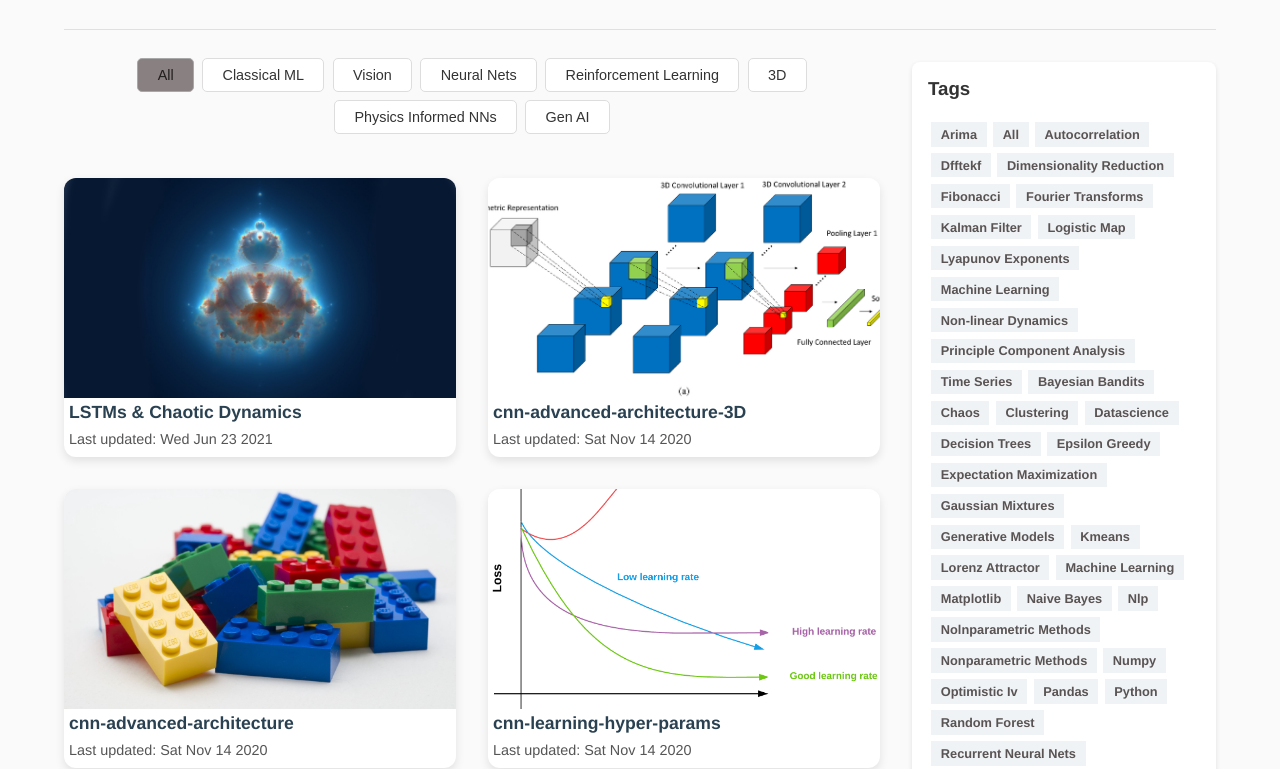
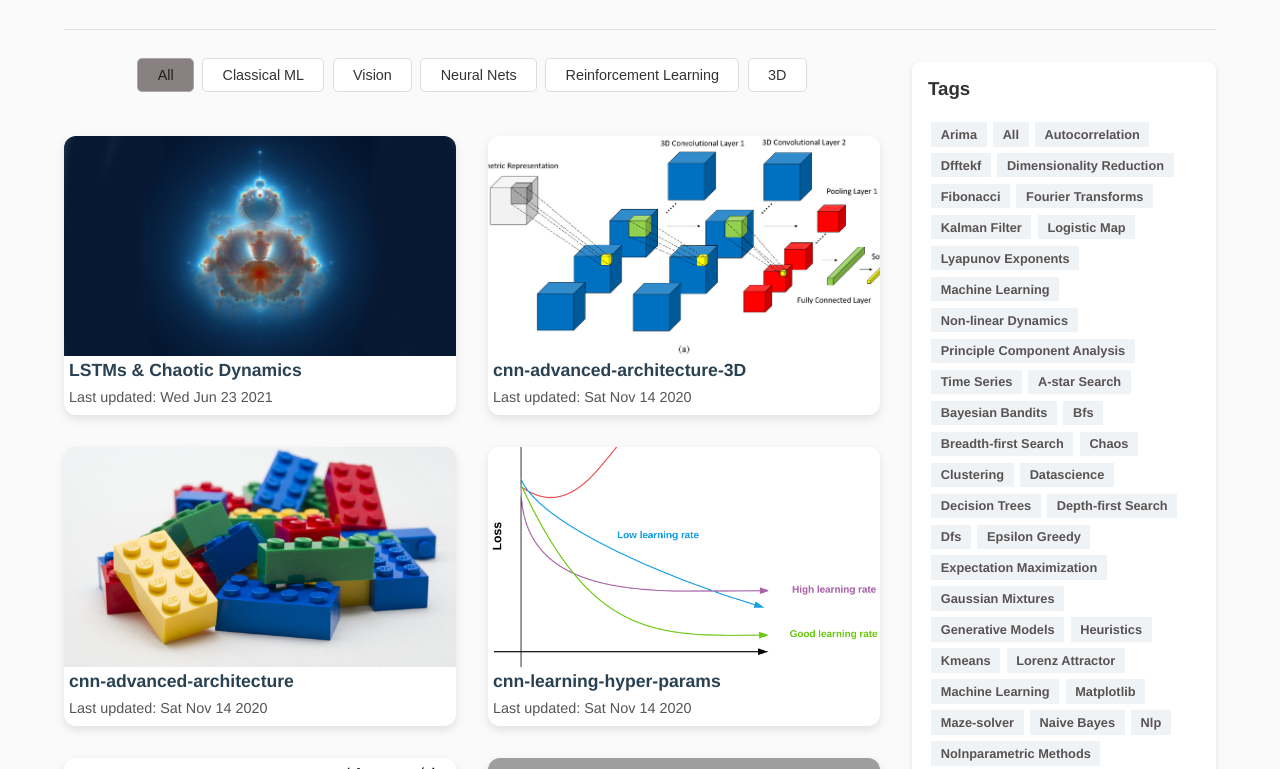
Before and after one commit to mbastola/mbastola.github.io, a plain HTML site: page index.html in a window 1280 px wide. Shown: the part 819-1588 px from the top of the page. Drawn offline with Linux system fonts and the light colour scheme; grey boxes are pictures that could not be loaded.

Commit message:
working multi card

```diff
--- a/index.html
+++ b/index.html
@@ -288,8 +288,6 @@
           <button class="filter-btn" data-filter="nn">Neural Nets</button>
           <button class="filter-btn" data-filter="rl">Reinforcement Learning</button>
           <button class="filter-btn" data-filter="3d">3D</button>
-          <button class="filter-btn" data-filter="rl">Physics Informed NNs</button>
-          <button class="filter-btn" data-filter="rl">Gen AI</button>
           </nav>
         </div>
         <div class="grid" id="repo-grid"></div>
@@ -363,8 +361,10 @@
       const next = allProjects.slice(visibleCount, visibleCount + limit);
       next.forEach((proj, i) => {
         const card = document.createElement("div");
-        category = proj.category;
-        card.className = `card category-${category}`;
+        card.className = "card"
+        for ( const cat of proj.category ){
+          card.className += ` category-${cat}`;
+        }
         const img = document.createElement("img");
         img.src = proj.img;
         img.onerror = () => img.src = "https://placehold.co/400x300";
--- a/site/projects.json
+++ b/site/projects.json
@@ -2,7 +2,7 @@
   {
     "repo": "machine-learning-in-python",
     "folder": "LSTMs & Chaotic Dynamics",
-    "category":"rl",
+    "category":["nn","ai4s"],
     "url": "https://github.com/mbastola/neural-nets-in-python/tree/master/deep-neural-nets/lstm",
     "img": "./site/images/repos/lstm.jpg",
     "updated": "2021-06-23T04:41:02Z",
@@ -12,17 +12,17 @@
   {
     "repo": "machine-learning-in-python",
     "folder": "A-star (A*) search",
-    "category":"rl",
+    "category":["rl"],
     "url": "https://github.com/mbastola/machine-learning-in-python/tree/master/Reinforcement-Learning/a-star",
     "img": "./site/images/repos/a_star.png",
     "updated": "2019-03-11T04:41:02Z",
     "readme_url": "https://raw.githubusercontent.com/mbastola/machine-learning-in-python/master/Reinforcement-Learning/a-star/README.md",
-    "tags": ["All","reinforcement learning","datascience","epsilon greedy","Machine Learning","matplotlib","numpy","optimistic iv","pandas","python","statistics","thompson sampling","ucb1"]
+    "tags": ["All","reinforcement learning","matplotlib","numpy","a-star search","python","dfs","bfs","breadth-first search","depth-first search","tree search", "maze-solver", "heuristics"]
   },
   {
     "repo": "machine-learning-in-python",
     "folder": "Minimax",
-    "category":"rl",
+    "category":["rl"],
     "url": "https://github.com/mbastola/machine-learning-in-python/tree/master/Reinforcement-Learning/min-max",
     "img": "./site/images/repos/minimax.png",
     "updated": "2019-03-20T04:41:02Z",
@@ -32,7 +32,7 @@
   {
     "repo": "machine-learning-in-python",
     "folder": "Expectimax",
-    "category":"rl",
+    "category":["rl"],
     "url": "https://github.com/mbastola/machine-learning-in-python/tree/master/Reinforcement-Learning/expectimax",
     "img": "./site/images/repos/expectimax.webp",
     "updated": "2019-04-01T04:41:02Z",
@@ -42,7 +42,7 @@
   {
     "repo": "machine-learning-in-python",
     "folder": "Markov-Decision-Processes",
-    "category":"rl",
+    "category":["rl"],
     "url": "https://github.com/mbastola/machine-learning-in-python/tree/master/Reinforcement-Learning/mdp",
     "img": "./site/images/repos/mdp.webp",
     "updated": "2019-06-11T04:41:02Z",
@@ -52,7 +52,7 @@
   {
     "repo": "machine-learning-in-python",
     "folder": "Monte-Carlo",
-    "category":"rl",
+    "category":["rl"],
     "url": "https://github.com/mbastola/machine-learning-in-python/tree/master/Reinforcement-Learning/monte-carlo",
     "img": "./site/images/repos/monte_carlo.png",
     "updated": "2019-07-12T04:41:02Z",
@@ -62,7 +62,7 @@
   {
     "repo": "machine-learning-in-python",
     "folder": "Q-learning",
-    "category":"rl",
+    "category":["rl"],
     "url": "https://github.com/mbastola/machine-learning-in-python/tree/master/Reinforcement-Learning/q-learning",
     "img": "./site/images/repos/q-learn.png",
     "updated": "2019-08-23T04:41:02Z",
@@ -72,7 +72,7 @@
   {
     "repo": "machine-learning-in-python",
     "folder": "Hypothesis-Testing-III-Bayesian-Methods",
-    "category":"ml",
+    "category":["ml"],
     "url": "https://github.com/mbastola/machine-learning-in-python/tree/master/Hypothesis-Testing-III-Bayesian-Methods",
     "img": "./site/images/repos/slots1.jpg",
     "updated": "2018-07-20T04:41:02Z",
@@ -82,7 +82,7 @@
   {
     "repo": "neural-nets-in-python",
     "folder": "cnn-advanced-architecture-3D",
-    "category":"nn",
+    "category":["nn","cv"],
     "url": "https://github.com/mbastola/neural-nets-in-python/tree/master/convolutional-neural-nets/cnn-advanced-architecture-3D",
     "img": "./site/images/repos/conv4.jpg",
     "updated": "2020-11-14T19:37:52Z",
@@ -92,7 +92,7 @@
   {
     "repo": "neural-nets-in-python",
     "folder": "cnn-advanced-architecture",
-    "category":"nn",
+    "category":["nn","cv"],
     "url": "https://github.com/mbastola/neural-nets-in-python/tree/master/convolutional-neural-nets/cnn-advanced-architecture",
     "img": "./site/images/repos/cnn3.jpeg",
     "updated": "2020-11-14T19:37:52Z",
@@ -102,7 +102,7 @@
   {
     "repo": "neural-nets-in-python",
     "folder": "cnn-learning-hyper-params",
-    "category":"nn",
+    "category":["nn","cv"],
     "url": "https://github.com/mbastola/neural-nets-in-python/tree/master/convolutional-neural-nets/cnn-learning-hyper-params",
     "img": "./site/images/repos/hyperparam.png",
     "updated": "2020-11-14T19:37:52Z",
@@ -112,7 +112,7 @@
   {
     "repo": "neural-nets-in-python",
     "folder": "cnn-tensorflow",
-    "category":"nn",
+    "category":["nn","cv"],
     "url": "https://github.com/mbastola/neural-nets-in-python/tree/master/convolutional-neural-nets/cnn-tensorflow",
     "img": "./site/images/repos/cnn1.jpeg",
     "updated": "2020-11-14T19:37:52Z",
@@ -122,7 +122,7 @@
   {
     "repo": "neural-nets-in-python",
     "folder": "neural_style_transfer",
-    "category":"nn",
+    "category":["nn","cv"],
     "url": "https://github.com/mbastola/neural-nets-in-python/tree/master/convolutional-neural-nets/neural_style_transfer",
     "img": "./site/images/repos/nst.png",
     "updated": "2020-11-14T19:37:52Z",
@@ -132,7 +132,7 @@
   {
     "repo": "neural-nets-in-python",
     "folder": "ann-tensorflow",
-    "category":"nn",
+    "category":["nn"],
     "url": "https://github.com/mbastola/neural-nets-in-python/tree/master/deep-neural-nets/ann-tensorflow",
     "img": "./site/images/repos/deep2.png",
     "updated": "2020-11-14T19:33:23Z",
@@ -142,7 +142,7 @@
   {
     "repo": "neural-nets-in-python",
     "folder": "ann-numpy",
-    "category":"nn",
+    "category":["nn"],
     "url": "https://github.com/mbastola/neural-nets-in-python/tree/master/deep-neural-nets/ann-numpy",
     "img": "./site/images/repos/deep.png",
     "updated": "2020-11-14T19:33:23Z",
@@ -152,7 +152,7 @@
   {
     "repo": "computer-vision-cpp-python",
     "folder": "Eigen_faces",
-    "category":"cv",
+    "category":["cv"],
     "url": "https://github.com/mbastola/computer-vision-cpp-python/tree/master/courseworks-non-opencv/Eigen_faces",
     "img": "./site/images/repos/eigenf.jpg",
     "updated": "2020-11-14T01:23:43Z",
@@ -162,7 +162,7 @@
   {
     "repo": "computer-vision-cpp-python",
     "folder": "Features_Detection_And_Matching",
-    "category":"cv",
+    "category":["cv"],
     "url": "https://github.com/mbastola/computer-vision-cpp-python/tree/master/courseworks-non-opencv/Features_Detection_And_Matching",
     "img": "./site/images/repos/houghp.png",
     "updated": "2020-11-14T01:23:43Z",
@@ -172,7 +172,7 @@
   {
     "repo": "computer-vision-cpp-python",
     "folder": "Panorama",
-    "category":"cv",
+    "category":["cv"],
     "url": "https://github.com/mbastola/computer-vision-cpp-python/tree/master/courseworks-non-opencv/Panorama",
     "img": "./site/images/repos/yosemite.jpg",
     "updated": "2020-11-14T01:23:43Z",
@@ -182,7 +182,7 @@
   {
     "repo": "computer-vision-cpp-python",
     "folder": "features-matching",
-    "category":"cv",
+    "category":["cv"],
     "url": "https://github.com/mbastola/computer-vision-cpp-python/tree/master/features-matching",
     "img": "./site/images/repos/homography3.png",
     "updated": "2020-11-14T01:23:43Z",
@@ -192,7 +192,7 @@
   {
     "repo": "computer-vision-cpp-python",
     "folder": "image-restoration",
-    "category":"cv",
+    "category":["cv"],
     "url": "https://github.com/mbastola/computer-vision-cpp-python/tree/master/image-restoration",
     "img": "./site/images/repos/restore.jpg",
     "updated": "2020-11-14T01:23:43Z",
@@ -202,7 +202,7 @@
   {
     "repo": "computer-vision-cpp-python",
     "folder": "motion-tracking",
-    "category":"cv",
+    "category":["cv"],
     "url": "https://github.com/mbastola/computer-vision-cpp-python/tree/master/motion-tracking",
     "img": "./site/images/repos/optical.png",
     "updated": "2020-11-14T01:23:43Z",
@@ -212,7 +212,7 @@
   {
     "repo": "computer-vision-cpp-python",
     "folder": "panorama-opencv",
-    "category":"cv",
+    "category":["cv"],
     "url": "https://github.com/mbastola/computer-vision-cpp-python/tree/master/panorama-opencv",
     "img": "./site/images/repos/epipolar.png",
     "updated": "2020-11-14T01:23:43Z",
@@ -222,7 +222,7 @@
   {
     "repo": "machine-learning-in-python",
     "folder": "Linear-Regression",
-    "category":"ml",
+    "category":["ml"],
     "url": "https://github.com/mbastola/machine-learning-in-python/tree/master/Linear-Regression",
     "img": "./site/images/repos/math.jpg",
     "updated": "2018-04-14T03:13:32Z",
@@ -232,7 +232,7 @@
   {
     "repo": "computer-vision-cpp-python",
     "folder": "object-detection-ssd-opencv",
-    "category":"cv",
+    "category":["cv"],
     "url": "https://github.com/mbastola/computer-vision-cpp-python/tree/master/object-detection-ssd-opencv",
     "img": "./site/images/repos/ssd.png",
     "updated": "2020-11-12T02:43:21Z",
@@ -242,7 +242,7 @@
   {
     "repo": "neural-nets-in-python",
     "folder": "Brachistochrone",
-    "category":"rl",
+    "category":["rl","nn","ai4s"],
     "url": "https://github.com/mbastola/neural-nets-in-python/tree/master/deep-reinforcement-learning/brachistochrone",
     "img": "./site/images/repos/brach.jpg",
     "updated": "2019-09-09T03:16:19Z",
@@ -252,7 +252,7 @@
   {
     "repo": "computer-vision-cpp-python",
     "folder": "multi_view_structure_sfm",
-    "category":"3d",
+    "category":["3d","cv"],
     "url": "https://github.com/mbastola/computer-vision-cpp-python/tree/master/multi_view_structure_sfm",
     "img": "./site/images/repos/mvs.png",
     "updated": "2018-10-28T17:01:00Z",
@@ -262,7 +262,7 @@
   {
     "repo": "computer-vision-cpp-python",
     "folder": "multi_view_structure_sfm2",
-    "category":"3d",
+    "category":["3d","cv"],
     "url": "https://github.com/mbastola/computer-vision-cpp-python/tree/master/multi_view_structure_sfm2",
     "img": "./site/images/repos/mvs3.png",
     "updated": "2018-10-28T17:01:00Z",
@@ -272,7 +272,7 @@
   {
     "repo": "machine-learning-in-python",
     "folder": "Gaussian-Mixture-Models",
-    "category":"ml",
+    "category":["ml"],
     "url": "https://github.com/mbastola/machine-learning-in-python/tree/master/Gaussian-Mixture-Models",
     "img": "./site/images/repos/gmm_ml.jpg",
     "updated": "2018-09-16T13:12:00Z",
@@ -282,7 +282,7 @@
   {
     "repo": "machine-learning-in-python",
     "folder": "Hypothesis-Testing",
-    "category":"ml",
+    "category":["ml"],
     "url": "https://github.com/mbastola/machine-learning-in-python/tree/master/Hypothesis-Testing",
     "img": "./site/images/repos/hypothesis1.jpeg",
     "updated": "2018-08-28T19:22:19Z",
@@ -292,7 +292,7 @@
   {
     "repo": "machine-learning-in-python",
     "folder": "Hypothesis-Testing-II-Gaussian-Mixtures",
-    "category":"ml",
+    "category":["ml"],
     "url": "https://github.com/mbastola/machine-learning-in-python/tree/master/Hypothesis-Testing-II-Gaussian-Mixtures",
     "img": "./site/images/repos/finitemixturefitted.png",
     "updated": "2018-08-26T20:40:19Z",
@@ -302,7 +302,7 @@
   {
     "repo": "machine-learning-in-python",
     "folder": "K-Means",
-    "category":"ml",
+    "category":["ml"],
     "url": "https://github.com/mbastola/machine-learning-in-python/tree/master/K-Means",
     "img": "./site/images/repos/kmeans-featured.png",
     "updated": "2018-08-20T19:19:19Z",
@@ -312,7 +312,7 @@
   {
     "repo": "machine-learning-in-python",
     "folder": "KNN",
-    "category":"ml",
+    "category":["ml"],
     "url": "https://github.com/mbastola/machine-learning-in-python/tree/master/KNN",
     "img": "./site/images/repos/knn.jpg",
     "updated": "2018-05-05T19:19:19Z",
@@ -322,7 +322,7 @@
   {
     "repo": "machine-learning-in-python",
     "folder": "Logistic-Regression",
-    "category":"ml",
+    "category":["ml"],
     "url": "https://github.com/mbastola/machine-learning-in-python/tree/master/Logistic-Regression",
     "img": "./site/images/repos/logit.png",
     "updated": "2018-08-20T19:19:19Z",
@@ -332,7 +332,7 @@
   {
     "repo": "machine-learning-in-python",
     "folder": "NLP",
-    "category":"ml",
+    "category":["ml"],
     "url": "https://github.com/mbastola/machine-learning-in-python/tree/master/NLP",
     "img": "./site/images/repos/nlp.png",
     "updated": "2018-05-11T19:19:19Z",
@@ -342,7 +342,7 @@
   {
     "repo": "machine-learning-in-python",
     "folder": "facial-expressions",
-    "category":"ml",
+    "category":["ml","cv"],
     "url": "https://github.com/mbastola/machine-learning-in-python/tree/master/SVM/facial-expressions",
     "img": "./site/images/repos/support.jpeg",
     "updated": "2018-05-20T19:19:19Z",
@@ -352,17 +352,17 @@
   {
     "repo": "machine-learning-in-python",
     "folder": "SVM",
-    "category":"ml",
+    "category":["ml"],
     "url": "https://github.com/mbastola/machine-learning-in-python/tree/master/SVM/iris-dataset",
     "img": "./site/images/repos/svm2.png",
     "updated": "2018-05-08T19:19:19Z",
     "readme_url": "https://raw.githubusercontent.com/mbastola/machine-learning-in-python/master/SVM/iris-dataset/README.md",
-    "tags": ["All", "datascience","Machine Learning","nonparametric methods","statistics","matplotlib","pandas","python","sklearn","supervised learning"]
+    "tags": ["All", "support vectors","datascience","Machine Learning","nonparametric methods","statistics","matplotlib","pandas","python","sklearn","supervised learning"]
   },
   {
     "repo": "machine-learning-in-python",
     "folder": "Trees",
-    "category":"ml",
+    "category":["ml"],
     "url": "https://github.com/mbastola/machine-learning-in-python/tree/master/Trees",
     "img": "./site/images/repos/forest.jpg",
     "updated": "2018-04-22T19:19:19Z",
@@ -372,7 +372,7 @@
   {
     "repo": "computer-vision-cpp-python",
     "folder": "two-view-geometry2",
-    "category":"3d",
+    "category":["3d","cv"],
     "url": "https://github.com/mbastola/computer-vision-cpp-python/tree/master/two-view-geometry2",
     "img": "./site/images/repos/cnn1.jpeg",
     "updated": "2018-08-01T10:25:00Z",
@@ -382,7 +382,7 @@
   {
     "repo": "computer-vision-cpp-python",
     "folder": "two-view-geometry",
-    "category":"3d",
+    "category":["3d","cv"],
     "url": "https://github.com/mbastola/computer-vision-cpp-python/tree/master/two-view-geometry",
     "img": "./site/images/repos/two_view.png",
     "updated": "2018-07-10T11:20:00Z",
@@ -392,7 +392,7 @@
   {
     "repo": "computer-vision-cpp-python",
     "folder": "camera-calibration",
-    "category":"3d",
+    "category": ["3d","cv"],
     "url": "https://github.com/mbastola/computer-vision-cpp-python/tree/master/camera-calibration",
     "img": "./site/images/repos/calib.jpeg",
     "updated": "2018-06-26T13:12:00Z",
@@ -401,7 +401,7 @@
   },
   {
     "repo": "computer-vision-cpp-python",
-    "category":"3d",
+    "category":["3d","cv"],
     "folder": "camera-calibration2",
     "url": "https://github.com/mbastola/computer-vision-cpp-python/tree/master/camera-calibration2",
     "img": "./site/images/repos/calib.png",
```
